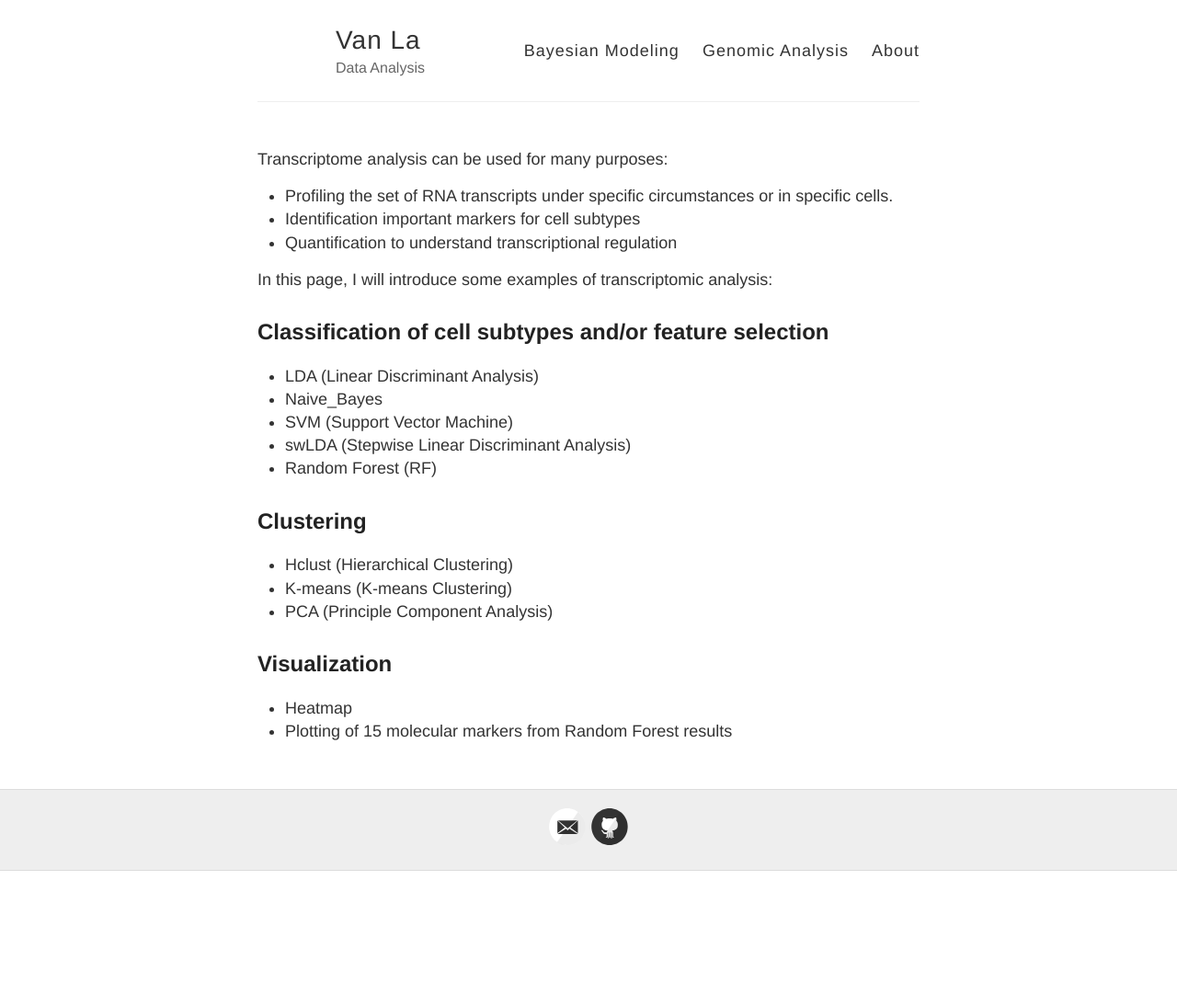
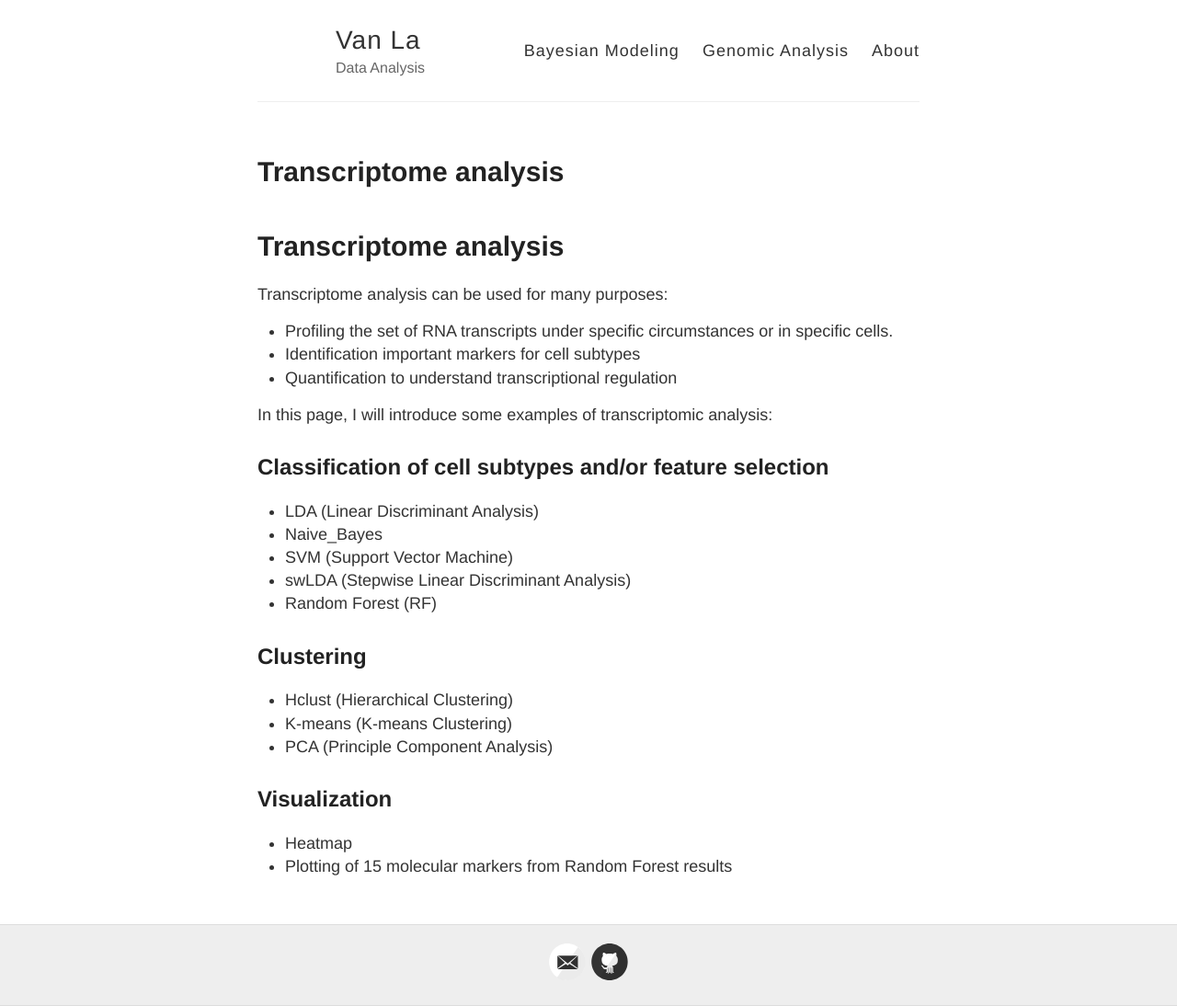
Before and after one commit to vanngocthuyla/Data_Analysis, a Jekyll site: the page built from pages/sequencing.md, in a window 1280 px wide. Shown: the whole page at 92% size. Built offline with Jekyll 4.4.1, drawn with Linux system fonts in a browser that asks for light colours; our own code applies the rules of GitHub Pages for plain Markdown files; before the commit the page ends 947 px from its top, so only the background shows below that.

Commit message:
Update sequencing.md

```diff
--- a/pages/sequencing.md
+++ b/pages/sequencing.md
@@ -1,3 +1,5 @@
+# Transcriptome analysis
+
 Transcriptome analysis can be used for many purposes:
 - Profiling the set of RNA transcripts under specific circumstances or in specific cells.
 - Identification important markers for cell subtypes
```
